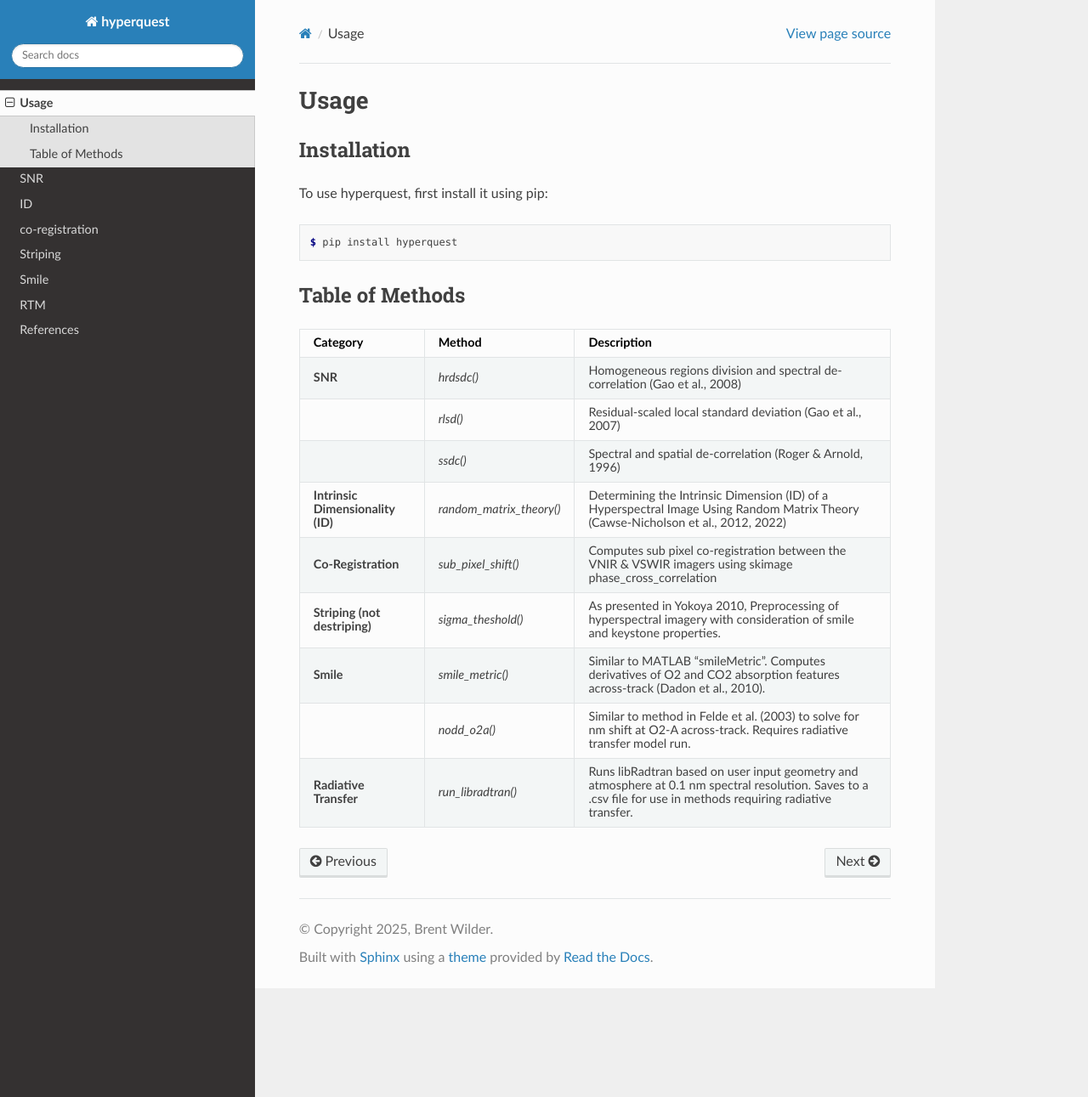
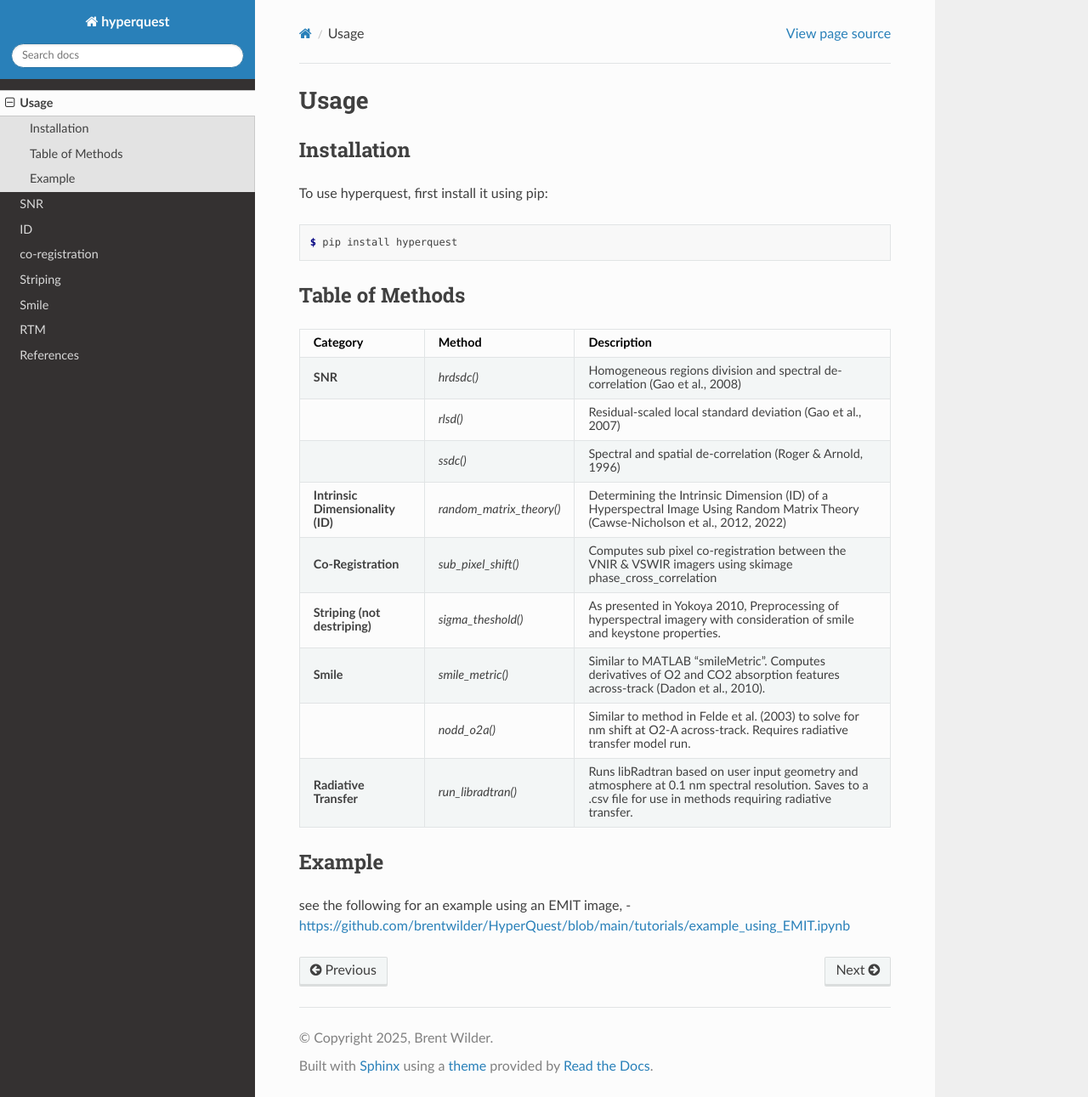
Before and after one commit to brentwilder/HyperQuest, a Sphinx documentation site: the page built from docs/usage.rst, in a window 1280 px wide and 1291 px high. Shown: the whole window at 85% size. Built offline with Sphinx 7.4.7 and the Read the Docs theme 3.1.0, drawn with Linux system fonts in a browser that asks for light colours.

Commit message:
provide example

```diff
--- a/docs/usage.rst
+++ b/docs/usage.rst
@@ -48,3 +48,9 @@ Table of Methods
    * - **Radiative Transfer**
      - `run_libradtran()`
      - Runs libRadtran based on user input geometry and atmosphere at 0.1 nm spectral resolution. Saves to a .csv file for use in methods requiring radiative transfer.
+
+
+Example
+----------------
+see the following for an example using an EMIT image,
+- https://github.com/brentwilder/HyperQuest/blob/main/tutorials/example_using_EMIT.ipynb
```
